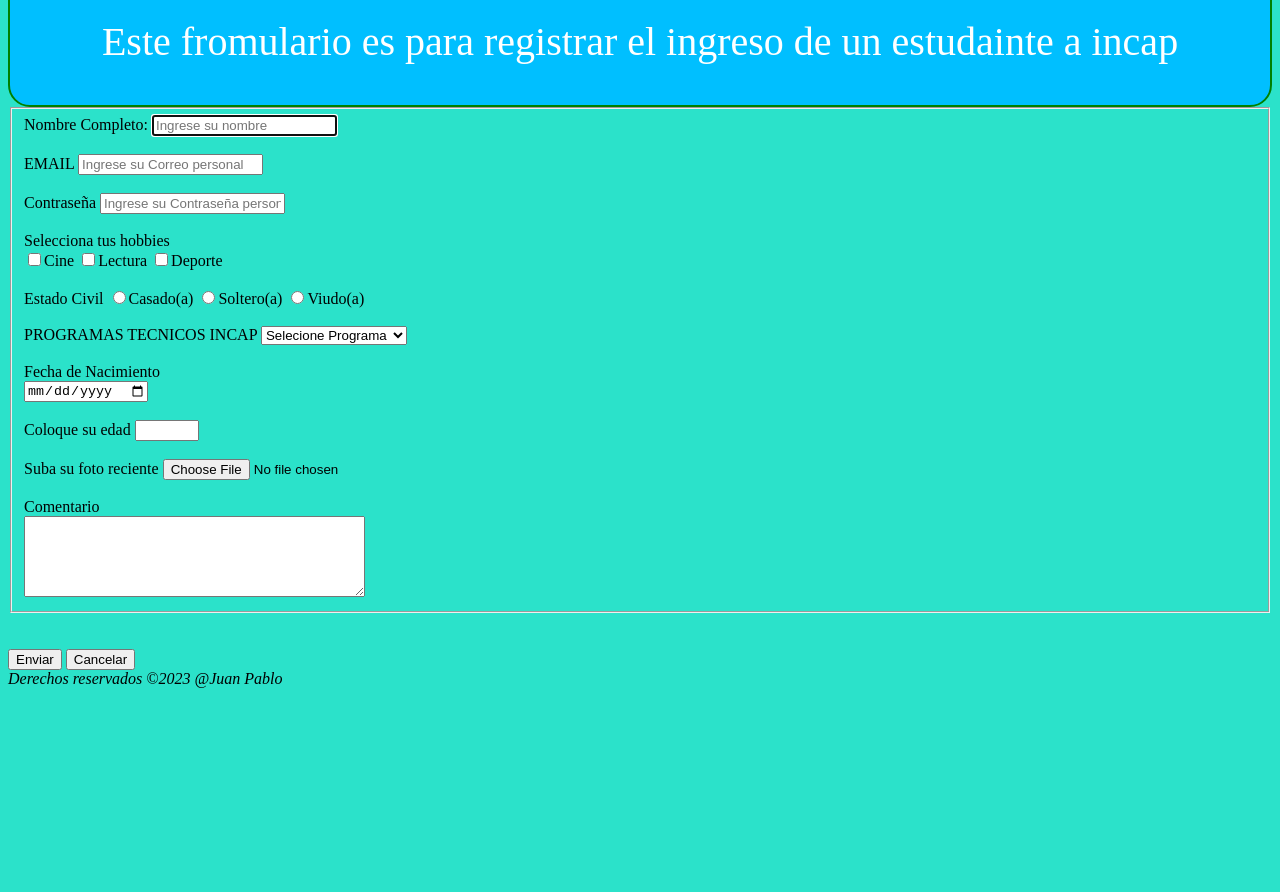
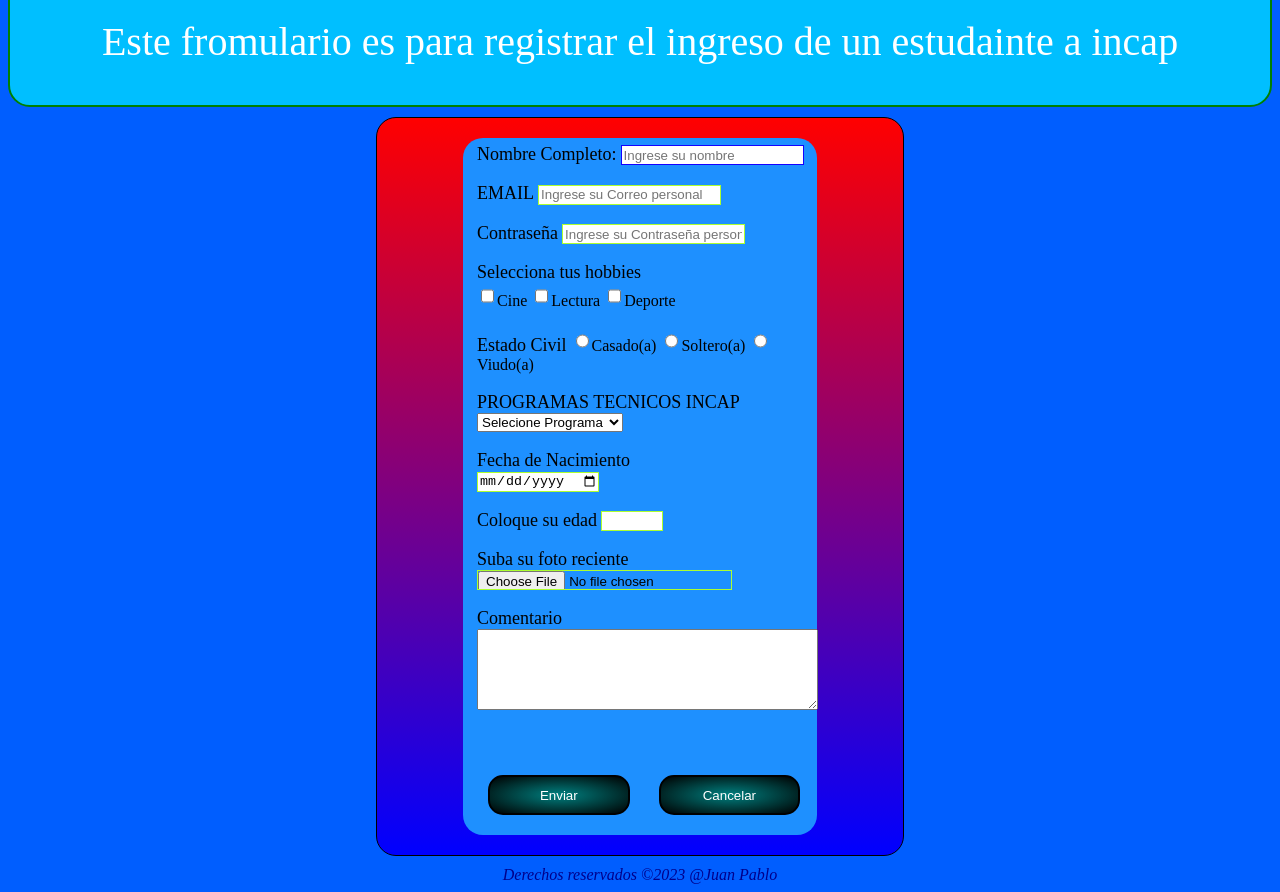
Before and after one commit to jpl012/HTML, a plain HTML site: page SEMANA 4/TALLER FORMUALRIO HTML.html in a window 1280 px wide. Shown: the part 186-1078 px from the top of the page. Before the commit the page ends 882 px from the top, so only its background shows below. Drawn offline with Linux system fonts and the light colour scheme.

Commit message:
Add files via upload

```diff
--- a/SEMANA 4/css/frmcontacto.css
+++ b/SEMANA 4/css/frmcontacto.css
@@ -1,5 +1,5 @@
 body{
-    background-color: rgb(43, 226, 202);
+    background-color: rgb(0, 94, 255);
 }
 header{
     background-color: black !important;
@@ -25,6 +25,60 @@
     font-size: 40px;
 }
 section{
-
-
+width: 40%;
+border: 1px solid black;
+padding: 10px 10px;
+border-radius: 20px;
+margin: 10px auto;
+background:linear-gradient(red,blue) ;
 }
+form{
+    background-color:dodgerblue ;
+    width: 70%;
+    border-radius: 20px;
+    margin: 10px auto;
+    box-shadow: outset 0 0 10px purple;
+}
+fieldset{
+    border-style: none;
+}
+label{
+    font-size: 18px;
+}
+textarea{
+    resize: both;
+    max-height: 100px;
+}
+input:focus, textarea:focus{
+    border-color:rgb(20,0, 255);
+    cursor: pointer;
+    box-shadow: inset 0 0 8px rgba(0, 29, 255, 0.6,);
+    outline: 0 none;
+}
+form button{
+    width: 40%;
+    margin: 15px 0 20px 25px;
+    height: 40px;
+    background: radial-gradient(teal, black);
+    border: 2px solid black;
+    color: white;
+    border-radius: 15px;
+}
+form button:hover{
+    background: royalblue;
+    text-decoration: underline;
+    color: black;
+    cursor: pointer;
+}
+form input{
+    height: 20px;
+    box-sizing: border-box;
+    color: black;
+    outline: none;
+    border:1px solid greenyellow;
+}
+footer{
+    font-size: 16px;
+    text-align: center;
+    color: darkblue;
+}
```
